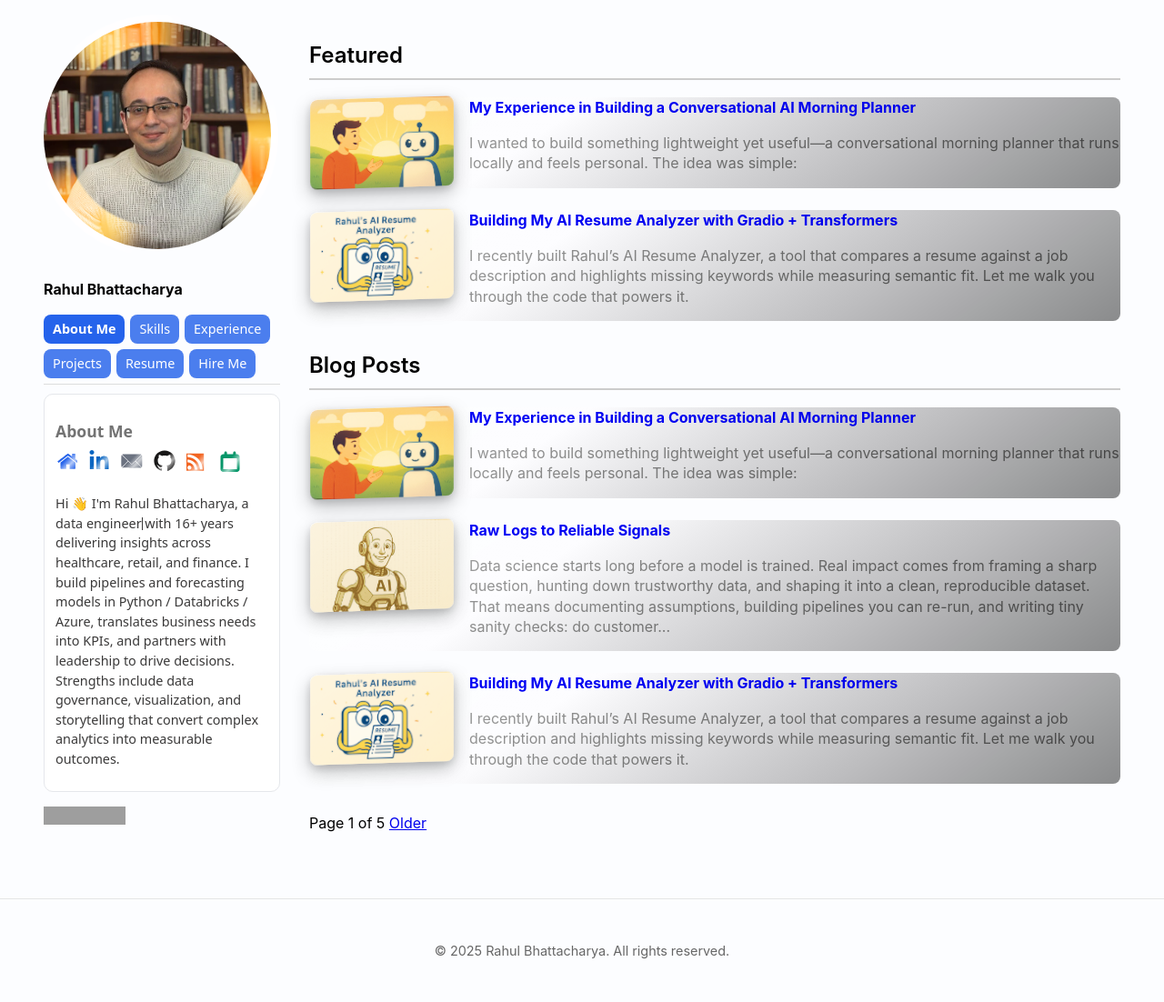
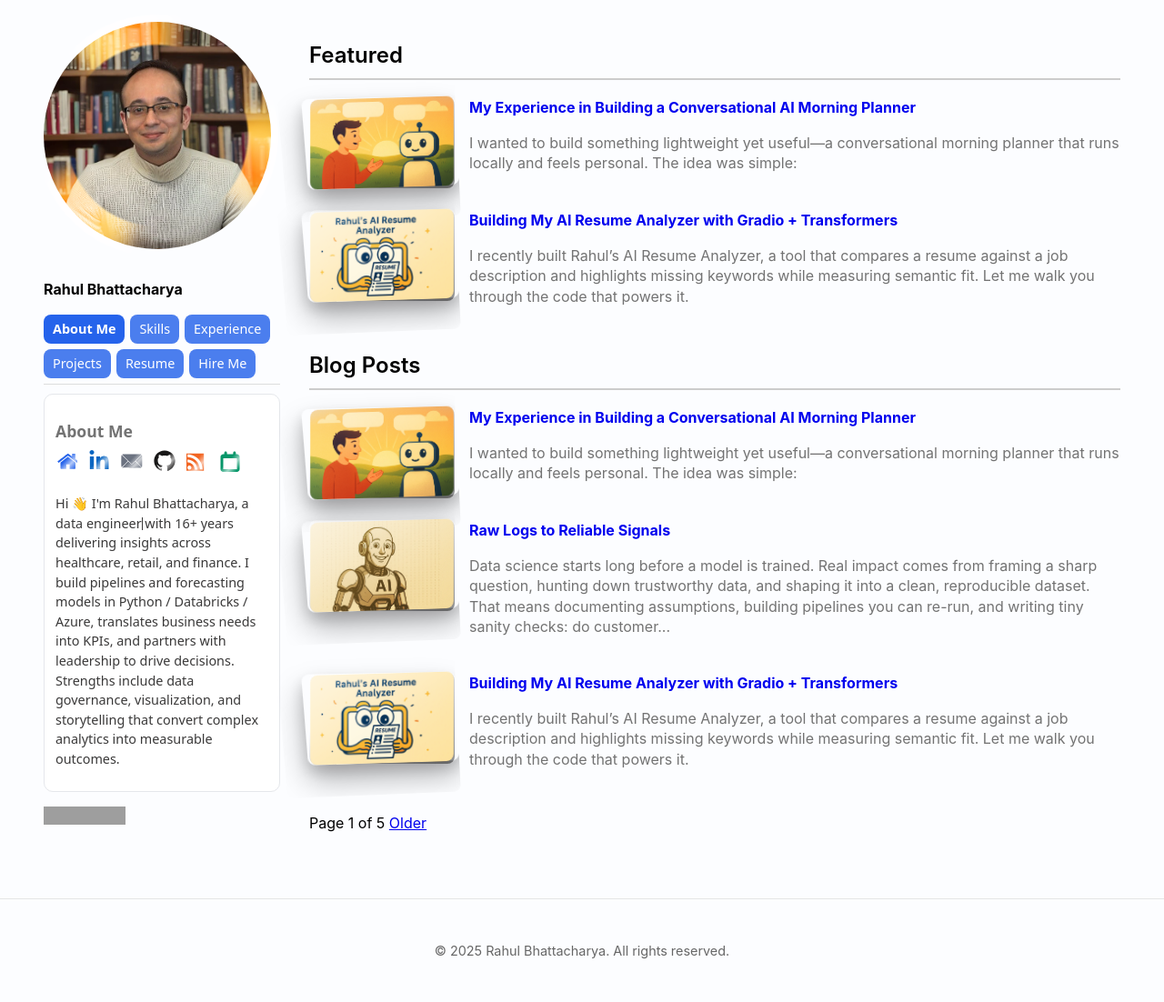
Before and after one commit to RahulBhattacharya1/RahulBhattacharya1.github.io, a Jekyll site: the page built from index.html, in a window 1280 px wide. Shown: the whole page at 91% size. Built offline with Jekyll 4.4.1, drawn with Linux system fonts in a browser that asks for light colours; the list of posts is cut into pages by our own code; grey boxes are pictures that could not be loaded.

Commit message:
Update main.scss

```diff
--- a/assets/css/main.scss
+++ b/assets/css/main.scss
@@ -1056,36 +1056,69 @@
 .post-item {
   transform-style: preserve-3d;
   position: relative;
+  display: flex;
+  gap: 1rem;
+  margin-bottom: 1.5rem;
+  align-items: flex-start;
+  perspective: 1000px;
 }
 
+/* Thumbnail image */
 .post-item img {
   width: 160px;
   height: 100px;
   object-fit: cover;
   border-radius: 8px;
   flex-shrink: 0;
+  display: block;
 
   backface-visibility: hidden;
   transform-origin: center;
   will-change: transform, box-shadow;
 
-  /* Always tilting */
-  animation: tiltPulse 3s ease-in-out infinite;
+  /* Only keep inset (bevel-like) shadows on the image itself */
   box-shadow:
-    0 8px 20px rgba(0,0,0,.25),
-    0 3px 10px rgba(0,0,0,.14),
     inset 0 2px 2px rgba(255,255,255,.55),
     inset 0 -3px 6px rgba(0,0,0,.25);
 
+  animation: tiltPulse 3s ease-in-out infinite;
   position: relative;
   z-index: 1;
 }
 
-/* Bevel overlay */
+/* Outer drop shadow layer — stays behind the image only */
+.post-item::before {
+  content: "";
+  position: absolute;
+  top: 0;
+  left: 0;
+  width: 160px;
+  height: 100px;
+  border-radius: 8px;
+  pointer-events: none;
+  z-index: 0;
+
+  /* Big soft drop shadows */
+  box-shadow:
+    0 18px 32px rgba(0,0,0,.28),
+    0 8px 16px rgba(0,0,0,.16);
+
+  /* Prevent bleeding into text (clip right edge) */
+  clip-path: inset(-24px 0 -36px -24px round 8px);
+
+  /* Follow tilt motion */
+  transform-origin: center;
+  animation: shadowFollow 3s ease-in-out infinite;
+}
+
+/* Bevel highlight overlay */
 .post-item::after {
   content: "";
   position: absolute;
-  inset: 0;
+  top: 0;
+  left: 0;
+  width: 160px;
+  height: 100px;
   border-radius: 8px;
   pointer-events: none;
   background: linear-gradient(
@@ -1099,16 +1132,13 @@
   z-index: 2;
 }
 
+/* Hover: stronger tilt + scale */
 .post-item:hover img {
   animation: tiltPulseHover 3s ease-in-out infinite;
-  box-shadow:
-    0 20px 40px rgba(0,0,0,.3),
-    0 8px 18px rgba(0,0,0,.18),
-    inset 0 2px 2px rgba(255,255,255,.6),
-    inset 0 -3px 6px rgba(0,0,0,.3);
+  transform: scale(1.05);
 }
 
-/* Stronger idle tilt */
+/* Base tilt animation */
 @keyframes tiltPulse {
   0%   { transform: rotateX(0deg) rotateY(0deg) scale(1.0); }
   25%  { transform: rotateX(10deg) rotateY(-10deg) scale(1.0); }
@@ -1117,13 +1147,22 @@
   100% { transform: rotateX(0deg) rotateY(0deg) scale(1.0); }
 }
 
-/* Even bigger hover tilt */
+/* Stronger tilt on hover */
 @keyframes tiltPulseHover {
   0%   { transform: rotateX(0deg) rotateY(0deg) scale(1.05); }
   25%  { transform: rotateX(14deg) rotateY(-14deg) scale(1.05); }
   50%  { transform: rotateX(0deg) rotateY(0deg) scale(1.05); }
   75%  { transform: rotateX(-14deg) rotateY(14deg) scale(1.05); }
   100% { transform: rotateX(0deg) rotateY(0deg) scale(1.05); }
+}
+
+/* Shadow follows the same tilt rhythm */
+@keyframes shadowFollow {
+  0%   { transform: rotateX(0deg) rotateY(0deg); }
+  25%  { transform: rotateX(10deg) rotateY(-10deg); }
+  50%  { transform: rotateX(0deg) rotateY(0deg); }
+  75%  { transform: rotateX(-10deg) rotateY(10deg); }
+  100% { transform: rotateX(0deg) rotateY(0deg); }
 }
 
 /* Giscus Comments Box */
```
